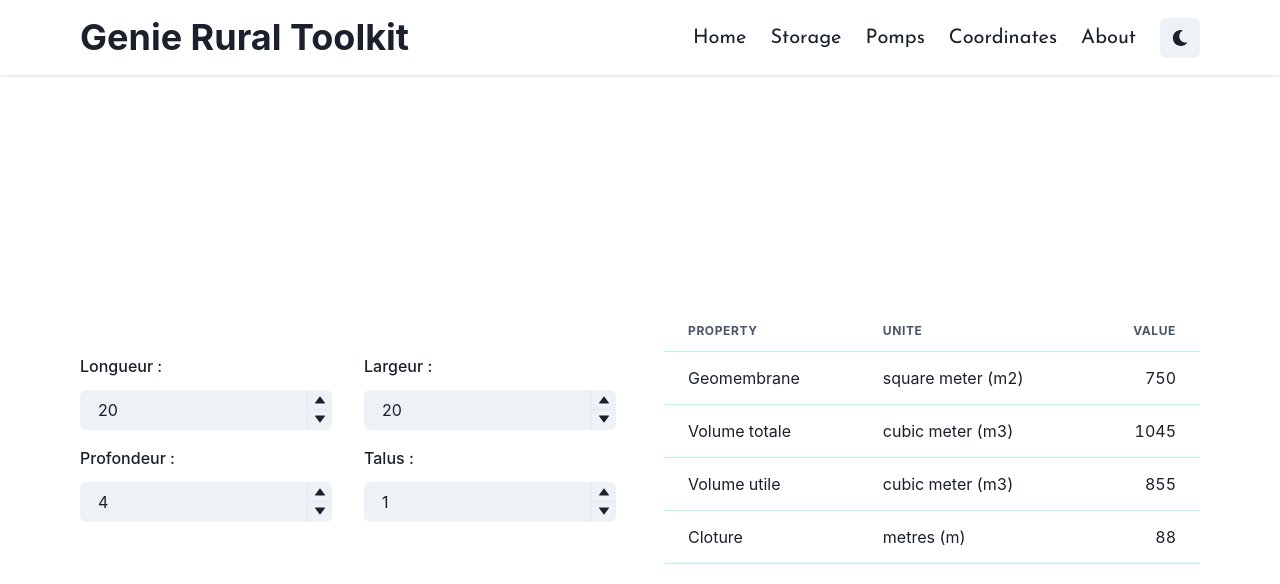
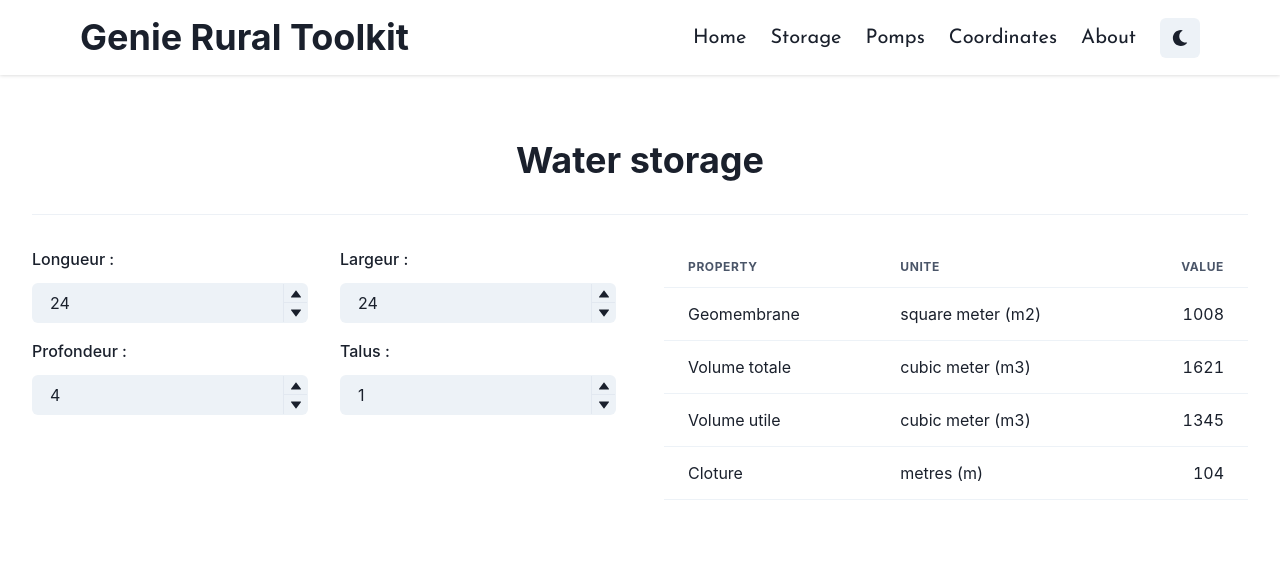
Before and after one commit to anas-asimi/Genie-rural-toolkit, a React (Vite) app: page /storage in a window 1280 px wide. Shown: the top 584 px of the page. Built offline with nearby package versions, Linux system fonts and the light colour scheme.

Commit message:
improve state managment

```diff
--- a/src/pages/Coordinates.jsx
+++ b/src/pages/Coordinates.jsx
@@ -1,5 +1,5 @@
 /* eslint-disable no-unreachable */
-import { Box, Button, Center, FormLabel, Select, VStack } from "@chakra-ui/react";
+import { Box, Button, Divider, Flex, FormLabel, Heading, Select, VStack } from "@chakra-ui/react";
 import transformation from 'transform-coordinates'
 import MyNumberInput from "../components/MyNumberInput";
 import { useState } from "react";
@@ -27,9 +27,19 @@ export default function Coordinates() {
   }
 
   return (
-    <Center as="main" w='100%' flex='1'>
+    <Flex
+      as="main"
+      w='100%'
+      px='32px'
+      py='64px'
+      alignItems='center'
+      flexDirection='column'
+      gap='32px'
+      flex='1'>
+      <Heading>Coordinates converter</Heading>
+      <Divider />
       <VStack gap='16px'>
-        <MyNumberInput label='x' value={x} onChange={(valueString) => setX(Number(valueString))}/>
+        <MyNumberInput label='x' value={x} onChange={(valueString) => setX(Number(valueString))} />
         <MyNumberInput label='y' value={y} onChange={(valueString) => setY(Number(valueString))} />
         <Box width='100%'>
           <FormLabel htmlFor='zone' textTransform='capitalize' pb='1'>zone :</FormLabel>
@@ -42,5 +52,6 @@ export default function Coordinates() {
         </Box>
         <Button size='lg' width='100%' mt='16px' colorScheme="blue" onClick={goTo}>Go To</Button>
       </VStack>
-    </Center>)
+    </Flex>
+  )
 }
--- a/src/pages/Pomps.jsx
+++ b/src/pages/Pomps.jsx
@@ -1,61 +1,71 @@
-import { Center, Container, Flex, SimpleGrid, Table, TableContainer, Tbody, Td, Th, Thead, Tr } from "@chakra-ui/react";
+import { Divider, Flex, Heading, SimpleGrid, Table, TableContainer, Tbody, Td, Th, Thead, Tr } from "@chakra-ui/react";
 import MyNumberInput from '../components/MyNumberInput'
 import { useState } from "react";
 
 export default function Pomps() {
 
-  const [parameters, setParameters] = useState({
-    debit: 14,
-    hmt: 80,
-    rendementPompe: 65,
-    rendementMotor: 90,
-  });
+  let [debit, setDebit] = useState(14)
+  let [hmt, setHmt] = useState(80)
+  let [rendementPompe, setRendementPompe] = useState(65)
+  let [rendementMotor, setRendementMotor] = useState(90)
 
-  function handleChange(name, value) {
-    if (name == 'débit') {
-      name = 'debit'
+  const Kw_to_Hp = 1.36
+
+  function getPuissance() {
+    if (debit && hmt && rendementPompe && rendementMotor) {
+      // m/s
+      let acceliration = 9.81
+      // Kg/m3
+      let eau_density = 1000
+      // puissance en Kw
+      let puissance = ((acceliration * eau_density * hmt * debit) / (3600 * 1000)) / (rendementPompe / 100 * rendementMotor / 100)
+      return puissance
     }
-    if (name == 'rendement de pompe') {
-      name = 'rendementPompe'
-    }
-    if (name == 'rendement de motor') {
-      name = 'rendementMotor'
-    }
-    setParameters({
-      ...parameters,
-      [name]: Number(value)
-    })
+    return 0
   }
 
-  function getPuissance() {
-    if (parameters.debit && parameters.hmt && parameters.rendementPompe && parameters.rendementMotor) {
-
-      let acceliration = 9.81 // m/s
-      let eau_density = 1000 // Kg/m3
-      let debit = parameters.debit / 3600 // m3/s
-      let hmt = parameters.hmt // m
-      let rendementPompe = parameters.rendementPompe / 100 // %
-      let rendementMotor = parameters.rendementMotor / 100 // %
-      let puissance = (acceliration * eau_density * hmt * debit) / (1000 * rendementPompe * rendementMotor) // puissance en Hp
-      return puissance
-    }
-    else return 'error'
-  }
-
-  let Kw_to_Hp = 1.36
 
   return (
-    <Center as="main" w='100%' flex='1'>
-      <Container maxWidth='6xl'>
-        <Flex gap='48px' wrap='wrap' alignItems='center' justifyContent='center'>
+    <Flex
+      as="main"
+      w='100%'
+      px='32px'
+      py='64px'
+      alignItems='center'
+      flexDirection='column'
+      gap='32px'
+      flex='1'>
+      <Heading>Pomp power</Heading>
+      <Divider />
+        <Flex width='100%' gap='48px' wrap='wrap' alignItems='flex-start' justifyContent='center'>
           <SimpleGrid columns={2} gap='16px 32px' height='100%' minWidth='min(500px , 100%)' flex='1' fontSize='xl'>
-            <MyNumberInput label='débit' value={parameters.debit} handler={handleChange} />
-            <MyNumberInput label='hmt' value={parameters.hmt} handler={handleChange} />
-            <MyNumberInput label='rendement de pompe' value={parameters.rendementPompe} handler={handleChange} precision={0} />
-            <MyNumberInput label='rendement de motor' value={parameters.rendementMotor} handler={handleChange} precision={0} />
+            <MyNumberInput
+              label='débit'
+              value={debit}
+              onChange={(valueString) => setDebit(Number(valueString))}
+            />
+            <MyNumberInput
+              label='hmt'
+              value={hmt}
+              onChange={(valueString) => setHmt(Number(valueString))}
+            />
+            <MyNumberInput
+              label='rendement de pompe'
+              value={rendementPompe}
+              onChange={(valueString) => setRendementPompe(Number(valueString))}
+              precision={0}
+              max={100}
+            />
+            <MyNumberInput
+              label='rendement de motor'
+              value={rendementMotor}
+              onChange={(valueString) => setRendementMotor(Number(valueString))}
+              precision={0}
+              max={100}
+            />
           </SimpleGrid>
           <TableContainer flex='1' minWidth='min(500px , 100%)'>
-            <Table variant='simple' colorScheme='teal' >
+          <Table variant='simple' colorScheme='gray' >
               <Thead>
                 <Tr>
                   <Th>Property</Th>
@@ -67,18 +77,17 @@ export default function Pomps() {
                 <Tr>
                   <Td>Puissance</Td>
                   <Td>kilowatts (Kw)</Td>
-                  <Td isNumeric>{getPuissance() == 'error' ? 0 : getPuissance().toFixed(2)}</Td>
+                  <Td isNumeric>{getPuissance().toFixed(2)}</Td>
                 </Tr>
                 <Tr>
                   <Td>Puissance</Td>
                   <Td>cheval (cv)</Td>
-                  <Td isNumeric>{getPuissance() == 'error' ? 0 : (getPuissance() * Kw_to_Hp).toFixed(2)}</Td>
+                  <Td isNumeric>{(getPuissance() * Kw_to_Hp).toFixed(2)}</Td>
                 </Tr>
               </Tbody>
             </Table>
           </TableContainer>
         </Flex>
-      </Container>
-    </Center>
+    </Flex>
   )
 }
--- a/src/pages/Storage.jsx
+++ b/src/pages/Storage.jsx
@@ -1,36 +1,52 @@
-import { Center, Container, Flex, SimpleGrid, Table, TableContainer, Tbody, Td, Th, Thead, Tr } from "@chakra-ui/react";
+import { Divider, Flex, Heading, SimpleGrid, Table, TableContainer, Tbody, Td, Th, Thead, Tr } from "@chakra-ui/react";
 import MyNumberInput from '../components/MyNumberInput'
 import { useState } from "react";
 
 export default function Storage() {
 
-  const [parameters, setParameters] = useState({
-    longueur: 20,
-    largeur: 20,
-    profondeur: 4,
-    talus: 1,
-  });
-
-  function handleChange(name, value) {
-    setParameters({
-      ...parameters,
-      [name]: Number(value)
-    })
-  }
+  let [longueur, setLongueur] = useState(24)
+  let [largeur, setLargeur] = useState(24)
+  let [profondeur, setProfondeur] = useState(4)
+  let [talus, setTalus] = useState(1)
 
 
   return (
-    <Center as="main" w='100%' flex='1'>
-      <Container maxWidth='6xl'>
-        <Flex gap='48px' wrap='wrap' alignItems='center' justifyContent='center'>
+    <Flex
+      as="main"
+      w='100%'
+      px='32px'
+      py='64px'
+      alignItems='center'
+      flexDirection='column'
+      gap='32px'
+      flex='1'>
+      <Heading>Water storage</Heading>
+      <Divider />
+      <Flex width='100%' gap='48px' wrap='wrap' alignItems='flex-start' justifyContent='center'>
         <SimpleGrid columns={2} gap='16px 32px' height='100%' minWidth='min(500px , 100%)' flex='1' fontSize='xl'>
-            <MyNumberInput label='longueur' value={parameters.longueur} handler={handleChange} />
-            <MyNumberInput label='largeur' value={parameters.largeur} handler={handleChange} />
-            <MyNumberInput label='profondeur' value={parameters.profondeur} handler={handleChange} />
-            <MyNumberInput label='talus' value={parameters.talus} handler={handleChange} />
+          <MyNumberInput
+          label='longueur'
+          value={longueur}
+          onChange={(valueString) => setLongueur(Number(valueString))}
+          />
+          <MyNumberInput
+          label='largeur'
+          value={largeur}
+          onChange={(valueString) => setLargeur(Number(valueString))}
+          />
+          <MyNumberInput
+          label='profondeur'
+          value={profondeur}
+          onChange={(valueString) => setProfondeur(Number(valueString))}
+          />
+          <MyNumberInput
+          label='talus'
+          value={talus}
+          onChange={(valueString) => setTalus(Number(valueString))}
+          />
         </SimpleGrid>
         <TableContainer flex='1' minWidth='min(500px , 100%)'>
-            <Table variant='simple' colorScheme='teal' >
+          <Table variant='simple' colorScheme='gray' >
             <Thead>
               <Tr>
                 <Th>Property</Th>
@@ -42,32 +58,32 @@ export default function Storage() {
               <Tr>
                 <Td>Geomembrane</Td>
                 <Td>square meter (m2)</Td>
-                  <Td isNumeric>{parseInt(getValue('geomembrane', parameters))}</Td>
+                <Td isNumeric>{parseInt(getValue('geomembrane', {longueur,largeur,profondeur,talus}))}</Td>
               </Tr>
               <Tr>
                 <Td>Volume totale</Td>
                 <Td>cubic meter (m3)</Td>
-                  <Td isNumeric>{parseInt(getValue('volume Totale', parameters))}</Td>
+                <Td isNumeric>{parseInt(getValue('volume Totale', {longueur,largeur,profondeur,talus}))}</Td>
               </Tr>
               <Tr>
                 <Td>Volume utile</Td>
                 <Td>cubic meter (m3)</Td>
-                  <Td isNumeric>{parseInt(getValue('volume Utile', parameters))}</Td>
+                <Td isNumeric>{parseInt(getValue('volume Utile', {longueur,largeur,profondeur,talus}))}</Td>
               </Tr>
               <Tr>
                 <Td>Cloture </Td>
                 <Td>metres (m)</Td>
-                  <Td isNumeric>{parseInt(getValue('cloture', parameters))}</Td>
+                <Td isNumeric>{parseInt(getValue('cloture', {longueur,largeur,profondeur,talus}))}</Td>
               </Tr>
             </Tbody>
           </Table>
         </TableContainer>
       </Flex>
-      </Container>
-    </Center>
+    </Flex>
   )
 }
 
+// technical functions
 
 function volume_totale(longueur, largeur, profondeur, talus) {
   let S1 = longueur * largeur
```
Lines whose indentation alone changed are shown as unchanged.
